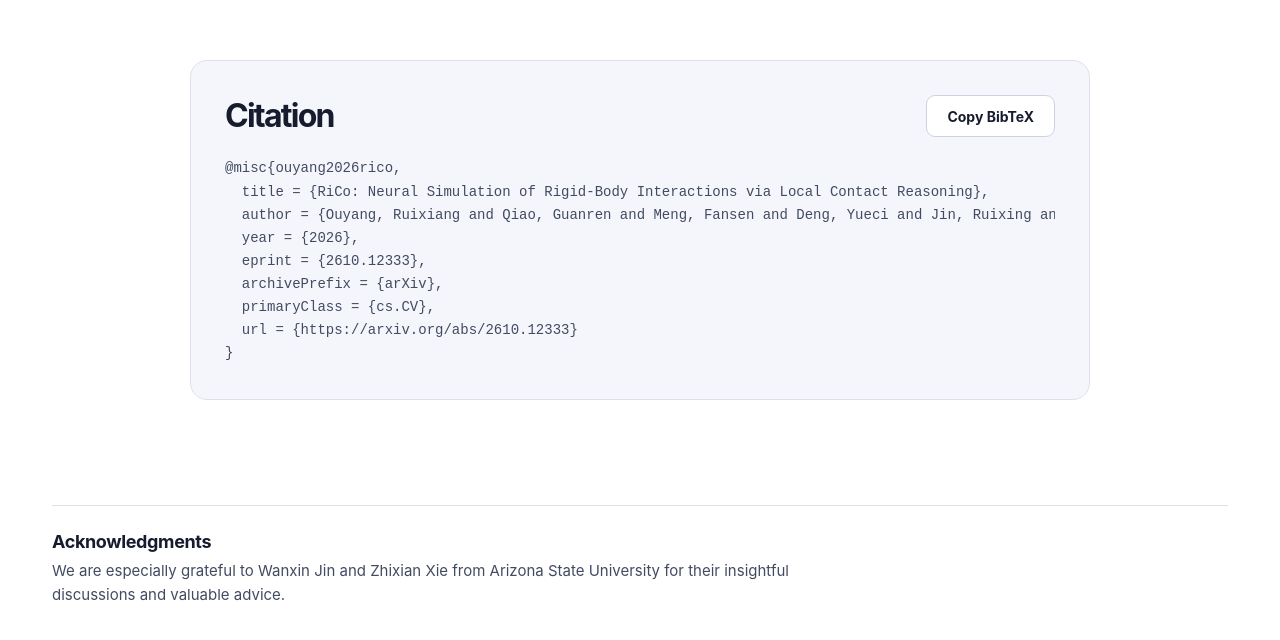
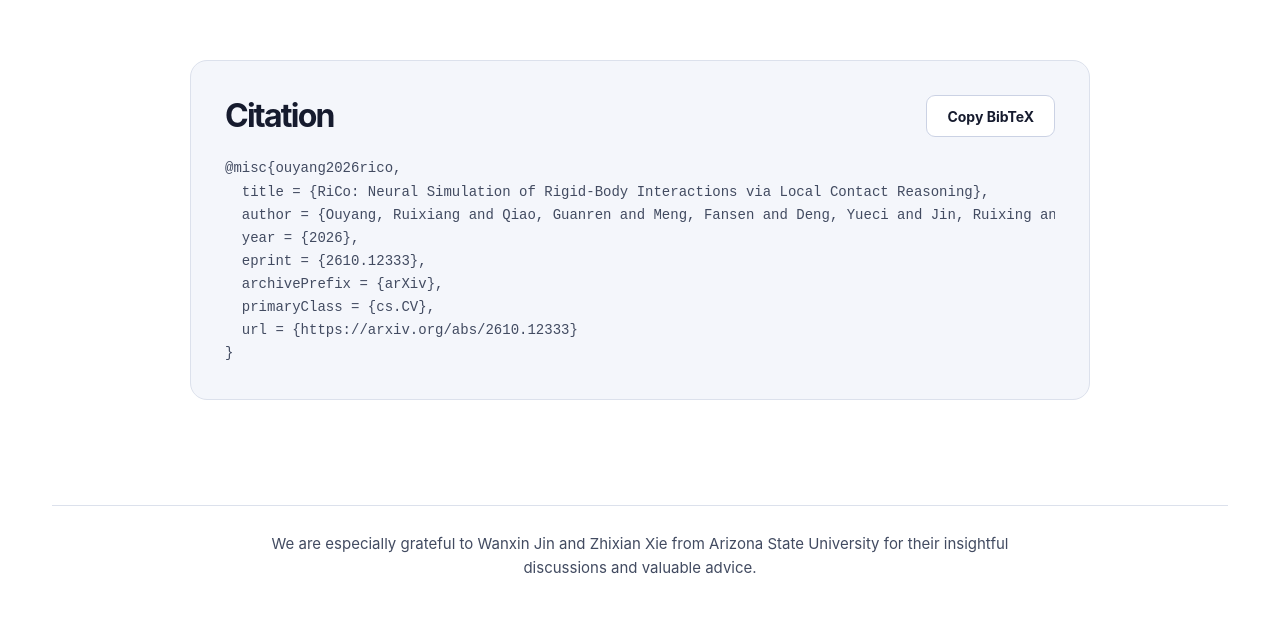
Before and after one commit to Ruixiang-OY/RiCo_website, a plain HTML site: page dist/index.html in a window 1280 px wide. Shown: the part 8969-9609 px from the top of the page. After the commit the page ends 9584 px from the top, so only its background shows below. Drawn offline with Linux system fonts and the light colour scheme.

Commit message:
Update Site source

```diff
--- a/dist/index.html
+++ b/dist/index.html
@@ -526,8 +526,7 @@
       </div>
     </section>
   </main>
-  <footer class="page-width footer" aria-labelledby="acknowledgments-title">
-    <h2 id="acknowledgments-title">Acknowledgments</h2>
+  <footer class="page-width footer" id="acknowledgments" aria-label="Acknowledgments">
     <p>We are especially grateful to Wanxin Jin and Zhixian Xie from Arizona State University for their insightful discussions and valuable advice.</p>
   </footer>
 </body>
--- a/dist/style.css
+++ b/dist/style.css
@@ -271,8 +271,7 @@ tbody tr:last-child { color: var(--accent-dark); background: var(--table-highlig
 .copy-status { color: var(--accent-dark); font-size: .875rem; }
 .copy-status:not(:empty) { margin-top: 12px; }
 .footer { padding-block: 26px 34px; border-top: 1px solid var(--line); }
-.footer h2 { margin-bottom: 8px; font-size: 1.125rem; letter-spacing: -.02em; }
-.footer p { max-width: 760px; color: var(--body); font-size: .9375rem; line-height: 1.65; }
+.footer p { max-width: 760px; margin-inline: auto; text-align: center; color: var(--body); font-size: .9375rem; line-height: 1.65; }
 
 @media (max-width: 850px) {
   :root { --page: calc(100% - 52px); }
```
